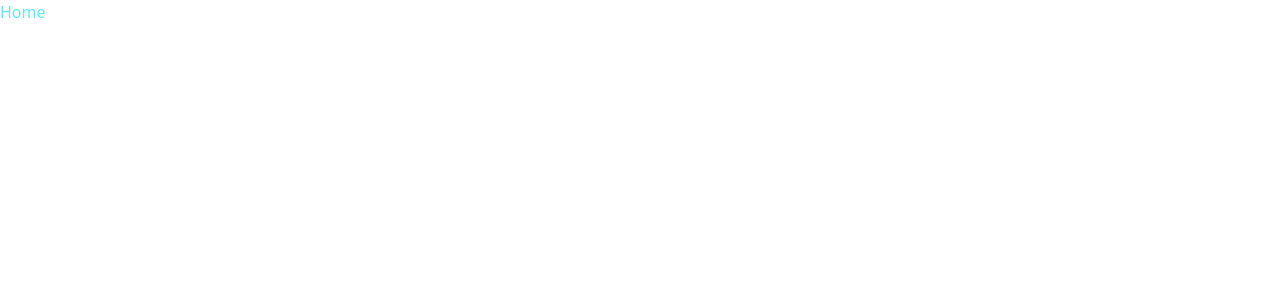
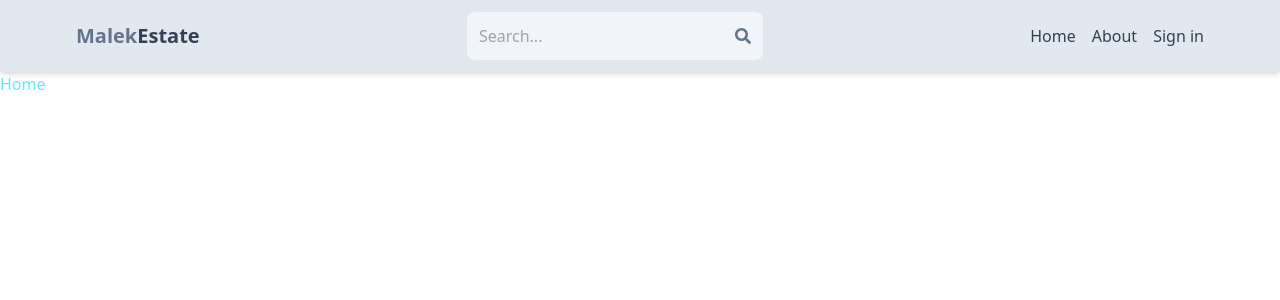
Before and after one commit to malekabd/MERN-FULL-STACK-PROJECT, a React (Vite) app in the folder client/: page / in a window 1280 px wide. Shown: the top 300 px of the page. Built offline with nearby package versions, Linux system fonts and the light colour scheme.

Commit message:
create header component

```diff
--- a/client/package.json
+++ b/client/package.json
@@ -12,6 +12,7 @@
   "dependencies": {
     "react": "^18.2.0",
     "react-dom": "^18.2.0",
+    "react-icons": "^4.11.0",
     "react-router-dom": "^6.16.0"
   },
   "devDependencies": {
--- a/client/src/App.jsx
+++ b/client/src/App.jsx
@@ -6,10 +6,12 @@
 import SignUp from "./pages/SignUp";
 import SingIn from "./pages/SingIn";
 import Profile from "./pages/Profile";
+import Header from "./components/Header";
 
 export default function App() {
   return (
     <BrowserRouter>
+      <Header />
       <Routes>
         <Route path="/" element={<Home />} />
         <Route path="/sign-in" element={<SingIn />} />
--- /dev/null
+++ b/client/src/components/Header.jsx
@@ -0,0 +1,40 @@
+import { FaSearch } from "react-icons/fa";
+import { Link } from "react-router-dom";
+export default function Header() {
+  return (
+    <header className="bg-slate-200 shadow-md">
+      <div className="flex justify-between items-center max-w-6xl mx-auto p-3">
+        <Link to="/">
+          <h1 className="font-bold text-sm sm:text-xl flex flex-wrap">
+            <span className="text-slate-500">Malek</span>
+            <span className="text-slate-700">Estate</span>
+          </h1>
+        </Link>
+        <form className="bg-slate-100 p-3 rounded-lg flex items-center">
+          <input
+            type="text"
+            placeholder="Search..."
+            className="bg-transparent focus:outline-none w-24 sm:w-64"
+          />
+          <FaSearch className="text-slate-500" />
+        </form>
+
+        <ul className="flex gap-4">
+          <Link to="/">
+            <li className="hidden sm:inline text-slate-700 hover:underline">
+              Home
+            </li>
+          </Link>
+          <Link to="/about">
+            <li className="hidden sm:inline text-slate-700 hover:underline">
+              About
+            </li>
+          </Link>
+          <Link to="/sign-in">
+            <li className=" text-slate-700 hover:underline">Sign in</li>
+          </Link>
+        </ul>
+      </div>
+    </header>
+  );
+}
```
Also changed, not shown: 1 other file (tests, documents, lock files or other folders).
